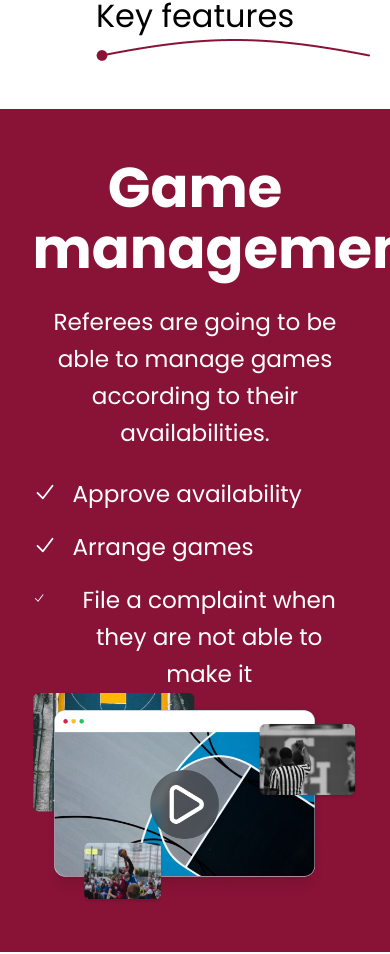
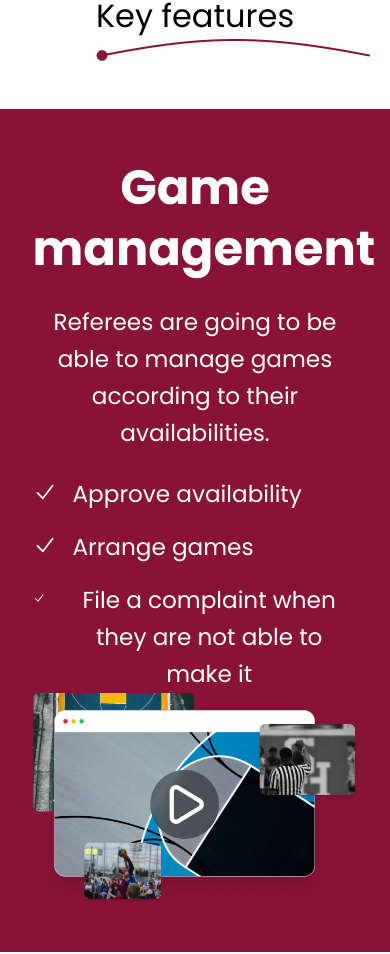
Before and after one commit to dushimire20/referee-app, a React (Vite) app: page / in a window 390 px wide. Shown: the part 2153-3107 px from the top of the page. Built offline with nearby package versions, Linux system fonts and the light colour scheme; the HTML template or start-up script is replaced by a standard one.

Commit message:
updated goals

```diff
--- a/src/scenes/keyFeatures/index.tsx
+++ b/src/scenes/keyFeatures/index.tsx
@@ -31,7 +31,7 @@ const KeyFeatures = (props: Props) => {
 
         <div className="md:h-[70%] md:w-[50%]   justify-center text-center w-full">
         <p
-            className=" font-bold text-[56px] leading-[61.6px] "
+            className=" font-bold md:text-[56px] text-5xl leading-[61.6px] "
             >
             Game management
             </p>
```
